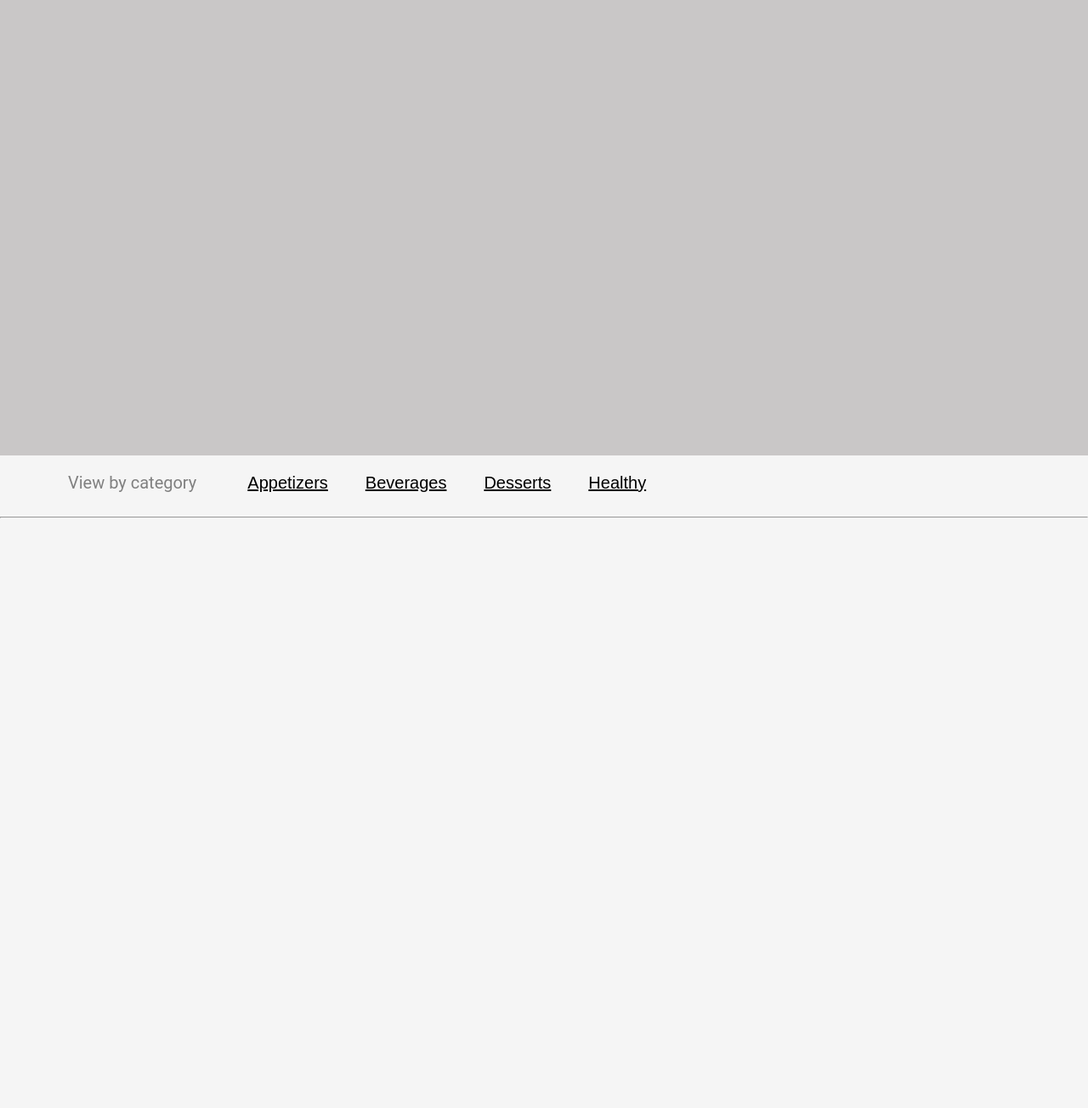
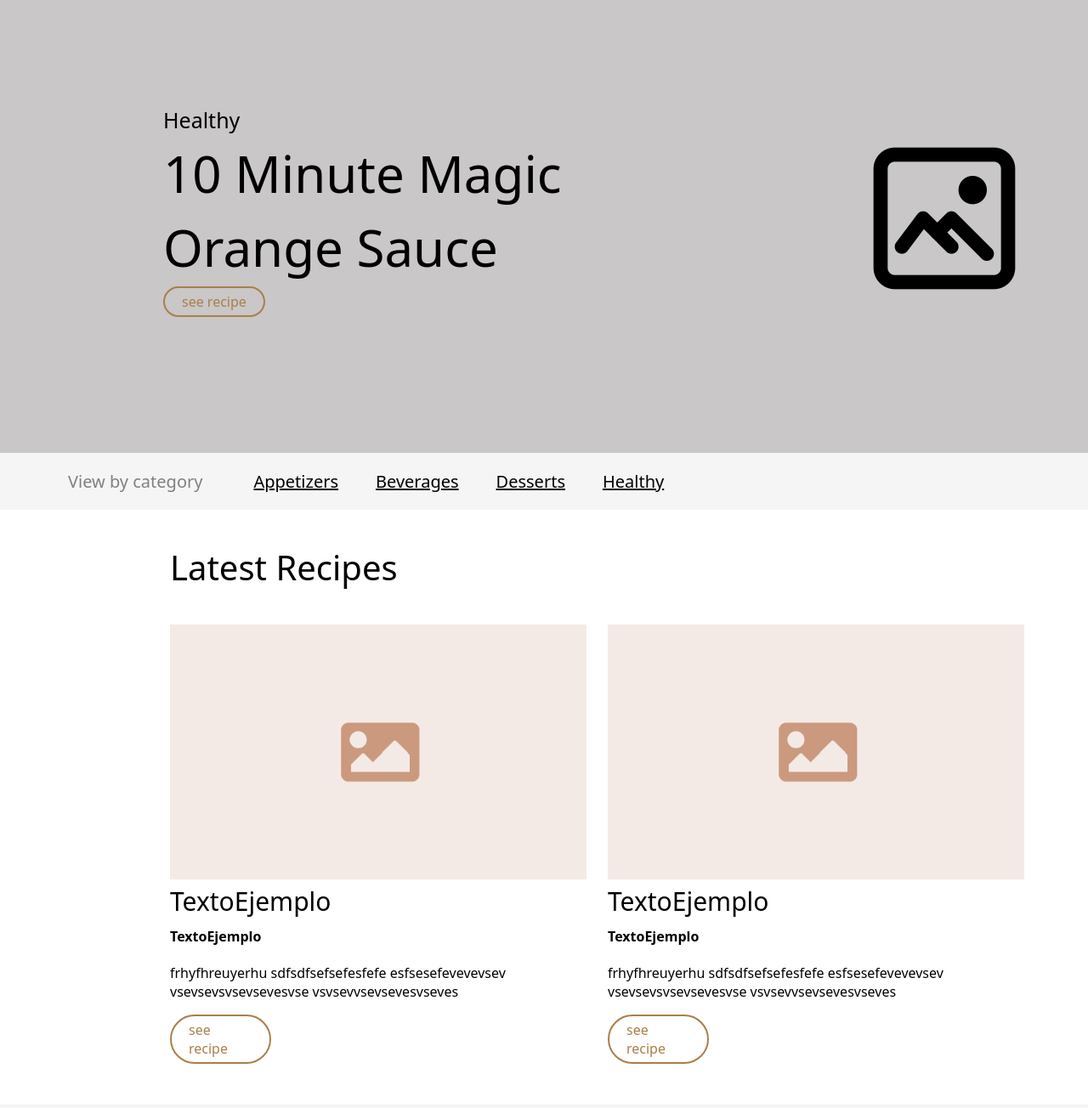
Before and after one commit to AdrianPRam/Pagina_Recetas, a plain HTML site: page index.html in a window 1280 px wide. Shown: the part 100-1404 px from the top of the page at 85% size. Before the commit the page ends 800 px from the top, so only its background shows below. Drawn offline with Linux system fonts and the light colour scheme.

Commit message:
Recetas recientes
acabada la portada y empzada la flexbox de recetas recientes

```diff
--- a/CSS/style.css
+++ b/CSS/style.css
@@ -1,6 +1,9 @@
 body{
     background-color: whitesmoke;
     margin: 0px;
+}
+p{
+    font-family: system-ui, -apple-system, BlinkMacSystemFont, 'Segoe UI', Roboto, Oxygen, Ubuntu, Cantarell, 'Open Sans', 'Helvetica Neue', sans-serif;
 }
 .content {
     display: flex;
@@ -10,6 +13,69 @@ body{
     flex-direction: column;
 
 }
+
+.content_2 {
+    display: flex;
+    background-color: white  ;
+    height: 700px;
+    width: 100%;
+    flex-direction: column;
+    align-items: flex-start;
+
+
+}
+.squares_1_images{
+    height: 300px;
+}
+.title_text{
+    display:flex;
+    font-size: 40px;
+    font-family: system-ui, -apple-system, BlinkMacSystemFont, 'Segoe UI', Roboto, Oxygen, Ubuntu, Cantarell, 'Open Sans', 'Helvetica Neue', sans-serif;
+    padding-left: 200px;
+}
+.squares_1_horizontal{
+    display: flex;
+    align-items: flex-start;
+
+    padding-left: 200px;
+}
+.squares_1_vertical{
+    display: flex;
+    flex-direction: column;
+    max-width: 490px;
+    padding-right: 25px;
+}
+.squares_1_title{
+    font-size: 30px;
+    margin-top: 5px;
+    margin-bottom: 5px;
+}
+.squares_1_type{
+
+
+    margin-top: 5px;
+    margin-bottom: 5px;
+    font-weight: 600;
+}
+
+.squares_1_desc{
+
+    text-justify: distribute;
+    margin-top: 5px;
+    margin-bottom: 5px;
+}
+.squares_1_seeRecipe{
+    color:rgb(170, 127, 74);
+    border:solid 2px;
+    border-radius: 50px;
+    border-color: rgb(170, 127, 74) ;
+    padding: 5px 20px;
+    margin-top: 0px;
+    width: 75px;
+
+}
+
+
 header {
     margin-top: 30px;
     display: flex;
@@ -31,13 +97,54 @@ nav {
 .center_part {
     display: flex;
     height: 700px;
+    align-items: center;
+    padding-left: 15%;
+
+}
+.center_part_text {
+    display: flex;
+    align-items:flex-start;
+    flex-direction: column;
+    padding-right: 350px;
+
+
+}
+.center_part_image {
+    height: 200px;
+
+}
+.center_part_text_1{
+    font-size: 25px;
+    margin-top: 0px;
+    margin-bottom: 5px;
+
+}
+.center_part_text_2{
+    font-size: 60px;
+    font: bold;
+    margin-top: 0px;
+    margin-bottom: 5px;
+}
+.center_part_text_3{
+    font-size: 60px;
+    margin-top: 0px;
+    margin-bottom: 5px;
+}
+.center_part_text_4{
+    color:rgb(170, 127, 74);
+    border:solid 2px;
+    border-radius: 50px;
+    border-color: rgb(170, 127, 74) ;
+    padding: 5px 20px ;
+    margin-top: 0px;
+
 
 }
 
 .div_margin_header{
     margin-left: 10px;
     margin-right: 10px;
-    font-family: arial;
+    font-family: system-ui, -apple-system, BlinkMacSystemFont, 'Segoe UI', Roboto, Oxygen, Ubuntu, Cantarell, 'Open Sans', 'Helvetica Neue', sans-serif;
     font-size: 15px;
     color: black;
 }
@@ -45,14 +152,14 @@ nav {
 .div_margin_footer{
     margin-left: 20px;
     margin-right: 20px;
-    font-family: arial;
+    font-family: system-ui, -apple-system, BlinkMacSystemFont, 'Segoe UI', Roboto, Oxygen, Ubuntu, Cantarell, 'Open Sans', 'Helvetica Neue', sans-serif;
     font-size: 20px;
     color: black;
 }
 .div_margin_footer_gray{
     margin-left: 80px;
     margin-right: 40px;
-    font-family: roboto;
+    font-family: system-ui, -apple-system, BlinkMacSystemFont, 'Segoe UI', Roboto, Oxygen, Ubuntu, Cantarell, 'Open Sans', 'Helvetica Neue', sans-serif;
     font-size: 20px;
     color: gray;
 }
--- a/index.html
+++ b/index.html
@@ -26,7 +26,13 @@
         </header>
 
         <div class="center_part">
-
+            <div class="center_part_text">
+                <p class="center_part_text_1">Healthy</p>
+                <p class="center_part_text_2">10 Minute Magic</p>
+                <p class="center_part_text_3">Orange Sauce</p>
+                <p class="center_part_text_4">see recipe</p>
+            </div>
+            <img src="images/imageLigo.png" alt="imagen logo" class="center_part_image">
         </div>
 
 
@@ -46,6 +52,32 @@
             </div>
         </footer>
     </article>
+
+
+    <article class="content_2">
+        <p class="title_text">Latest Recipes</p>
+        <div class="squares_1_horizontal">
+            <div class="squares_1_vertical">
+                <img src="images/Captura de pantalla 2024-11-05 134100.png" alt="foto remplazo" class="squares_1_images">
+                <p class="squares_1_title">TextoEjemplo</p>
+                <p class="squares_1_type">TextoEjemplo</p>
+                <p class="squares_1_description">frhyfhreuyerhu sdfsdfsefsefesfefe esfsesefevevevsev vsevsevsvsevsevesvse vsvsevvsevsevesvseves  </p>
+                <p class="squares_1_seeRecipe">see recipe</p>
+            </div>
+            <div class="squares_1_vertical">
+                <img src="images/Captura de pantalla 2024-11-05 134100.png" alt="foto remplazo" class="squares_1_images">
+                <p class="squares_1_title">TextoEjemplo</p>
+                <p class="squares_1_type">TextoEjemplo</p>
+                <p class="squares_1_description">frhyfhreuyerhu sdfsdfsefsefesfefe esfsesefevevevsev vsevsevsvsevsevesvse vsvsevvsevsevesvseves  </p>
+                <p class="squares_1_seeRecipe">see recipe</p>
+            </div>
+
+
+        </div>
+
+
+
+    </article>
     <hr>
 </body>
 </html>
```
Also changed, not shown: images/Captura de pantalla 2024-11-05 134100.png (added), images/imageLigo.png (added), images/image_logo.png (added).
